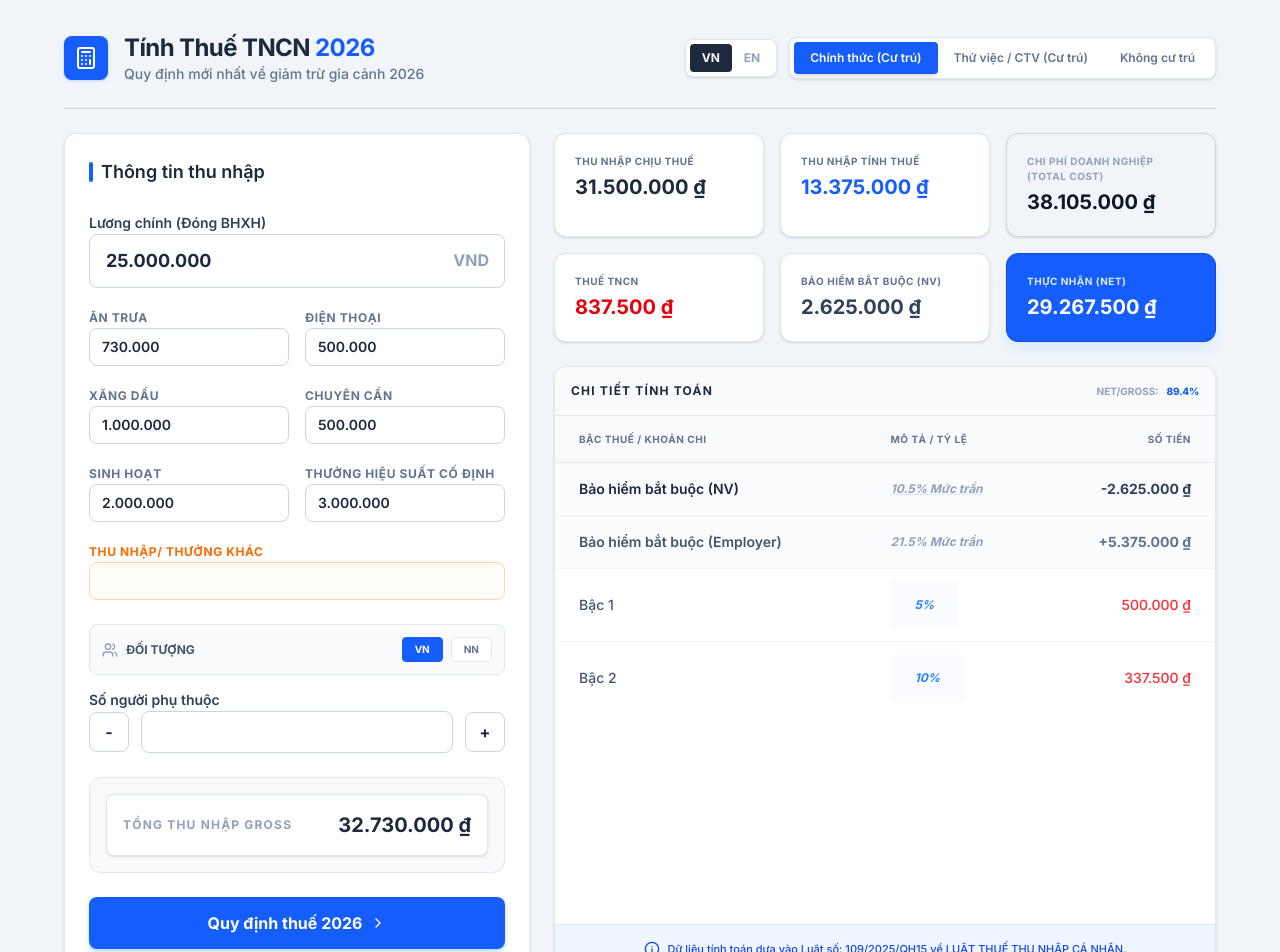
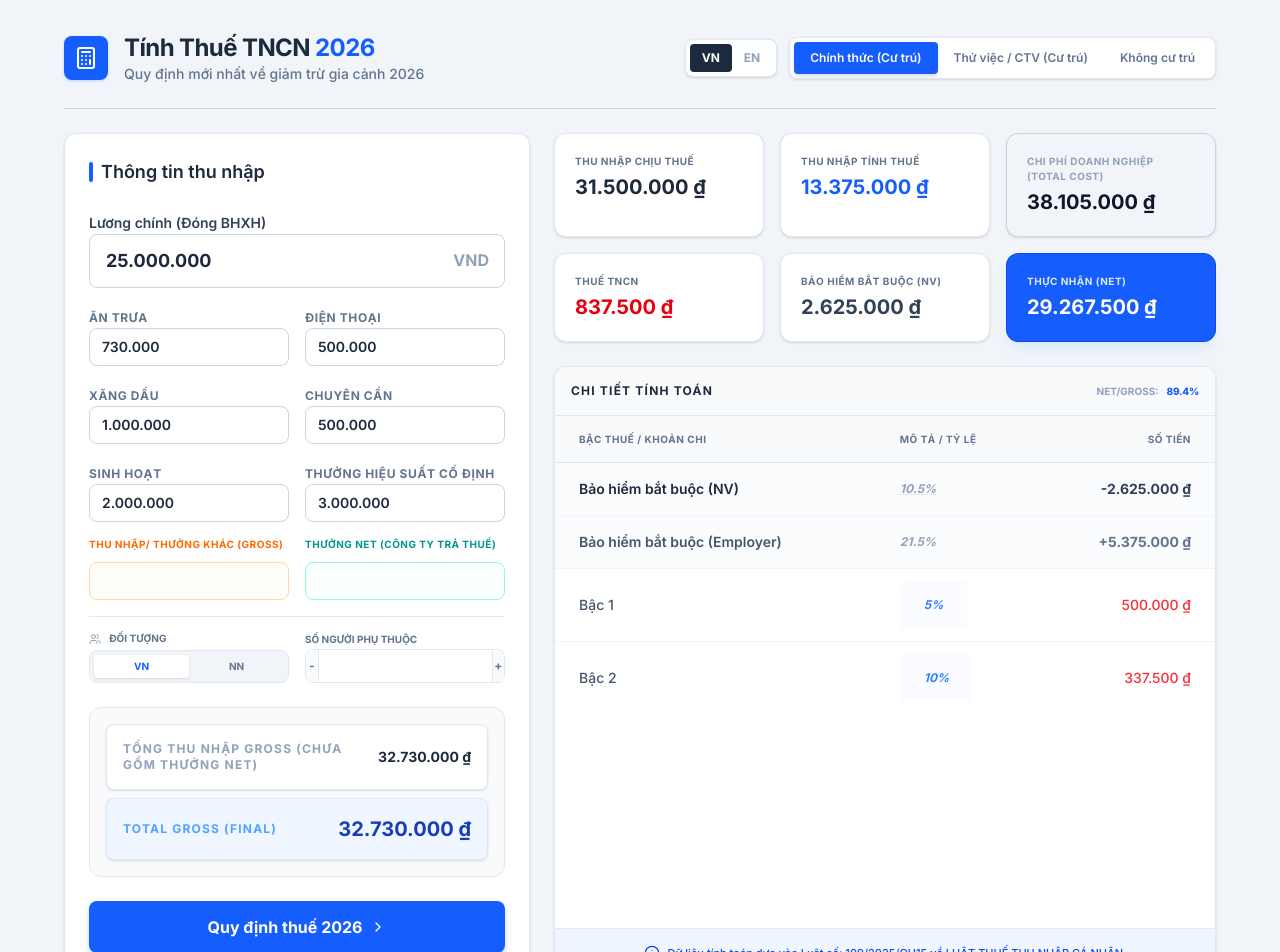
Before and after one commit to hanado-ship-it/App-testing, a React (Vite) app: page / in a window 1280 px wide. Shown: the top 952 px of the page. Built offline with nearby package versions, Linux system fonts and the light colour scheme.

Commit message:
fix: Adjust dependent deduction and clarify labels
Updates the dependent deduction constant to 6,200,000 VND and refines UI labels to more accurately reflect "gross" income and distinguish between gross income and net bonuses where the company pays the tax.

```diff
--- a/src/App.tsx
+++ b/src/App.tsx
@@ -22,7 +22,7 @@ import { motion, AnimatePresence } from "motion/react";
 
 // --- Constants (New Regulations 2026) ---
 const PERSONAL_DEDUCTION = 15500000;
-const DEPENDENT_DEDUCTION = 6600000;
+const DEPENDENT_DEDUCTION = 6200000;
 const BASIC_SALARY_BASE = 2340000;
 const MAX_SI_HI_SALARY = BASIC_SALARY_BASE * 20;
 const MAX_UI_SALARY = 4960000 * 20;
@@ -78,12 +78,13 @@ const translations = {
     attendance: "Chuyên cần",
     living: "Sinh hoạt",
     fixedPerformance: "Thưởng hiệu suất cố định",
-    otherIncome: "Thu nhập/ Thưởng khác",
+    otherIncome: "Thu nhập/ Thưởng khác (Gross)",
+    netGift: "Thưởng Net (Công ty trả thuế)",
     dependents: "Số người phụ thuộc",
     subject: "Đối tượng",
     vn: "VN",
     nn: "NN",
-    totalGross: "Tổng thu nhập Gross",
+    totalGross: "Tổng thu nhập gross (chưa gồm thưởng net)",
     ruleButton: "Quy định thuế 2026",
     taxableIncome: "Thu nhập chịu thuế",
     finalTaxableBase: "Thu nhập tính thuế",
@@ -130,12 +131,13 @@ const translations = {
     attendance: "Attendance Allowance",
     living: "Living Allowance",
     fixedPerformance: "Fixed Performance Bonus",
-    otherIncome: "Other Income/Bonus",
+    otherIncome: "Other Income (Gross)",
+    netGift: "Net Bonus (Tax-paid)",
     dependents: "Dependents",
     subject: "Nationality",
     vn: "VN",
     nn: "Foreigner",
-    totalGross: "Total Gross Salary",
+    totalGross: "Total Gross (Excl. Net Bonus)",
     ruleButton: "Tax Regulations 2026",
     taxableIncome: "Taxable Income (Gross - Exemptions)",
     finalTaxableBase: "Final Taxable Base (After Deductions)",
@@ -178,6 +180,7 @@ export default function App() {
   const [dependents, setDependents] = useState<number>(0);
   const [isForeigner, setIsForeigner] = useState<boolean>(false);
   const [otherIncome, setOtherIncome] = useState<number>(0);
+  const [netGift, setNetGift] = useState<number>(0);
   const [showExplanation, setShowExplanation] = useState(false);
 
   const formatInput = (val: number) => {
@@ -199,88 +202,131 @@ export default function App() {
     performance: 3000000
   });
 
-  const totalGross = useMemo(() => {
+  const grossUpNetToGross = (netTaxableValue: number) => {
+    if (netTaxableValue <= 0) return 0;
+    const netM = netTaxableValue / 1000000;
+    let grossM = 0;
+
+    if (netM <= 9.5) {
+      grossM = netM / 0.95;
+    } else if (netM <= 27.5) {
+      grossM = (netM - 0.5) / 0.9;
+    } else if (netM <= 51.5) {
+      grossM = (netM - 3.5) / 0.8;
+    } else if (netM <= 79.5) {
+      grossM = (netM - 9.5) / 0.7;
+    } else {
+      grossM = (netM - 14.5) / 0.65;
+    }
+
+    return grossM * 1000000;
+  };
+
+  const totalGrossManual = useMemo(() => {
     return mainSalary + Object.values(allowances).reduce((a: number, b: number) => a + b, 0) + otherIncome;
   }, [mainSalary, allowances, otherIncome]);
 
-  // --- Calculation Logic ---
   const results = useMemo(() => {
-    let si = 0, hi = 0, ui = 0, totalInsuranceEmployee = 0;
+    let incomeAfterExemptions = 0;
+    let finalTaxableBase = 0;
+    let totalInsuranceEmployee = 0;
     let employerInsurance = 0;
     let pit = 0;
-    let incomeAfterExemptions = totalGross; // This corresponds to "Thu nhập chịu thuế"
-    let finalTaxableBase = 0; // This corresponds to "Thu nhập tính thuế"
-
     const breakdown: { range: string; rate: string; amount: number }[] = [];
 
-    // 1. Calculate Exempt Income (Only for Official contract)
+    // 1. Calculate Exempt Income
     let exemptIncome = 0;
     if (contractType === ContractType.OFFICIAL_RESIDENT) {
       const exemptLunch = Math.min(allowances.lunch, 730000);
       const exemptPhone = allowances.phone;
       exemptIncome = exemptLunch + exemptPhone;
-
-      // Thu nhập chịu thuế = Total Gross - Exemptions (Other income is fully taxable)
-      incomeAfterExemptions = totalGross - exemptIncome;
     }
 
-    // 2. Insurance (Only for Official contract)
+    // 2. Base calculation (Insurance & Base TNTT Gross)
     if (contractType === ContractType.OFFICIAL_RESIDENT) {
-      const siRate = isForeigner ? SI_RATE_FOREIGN : SI_RATE_LOCAL;
-      const hiRate = isForeigner ? HI_RATE_FOREIGN : HI_RATE_LOCAL;
-      const uiRate = isForeigner ? UI_RATE_FOREIGN : UI_RATE_LOCAL;
       const erRate = isForeigner ? EMPLOYER_SI_HI_UI_RATE_FOREIGN : EMPLOYER_SI_HI_UI_RATE_LOCAL;
-
-      si = Math.min(mainSalary, MAX_SI_HI_SALARY) * siRate;
-      hi = Math.min(mainSalary, MAX_SI_HI_SALARY) * hiRate;
-      ui = Math.min(mainSalary, MAX_UI_SALARY) * uiRate;
+      const si = Math.min(mainSalary, MAX_SI_HI_SALARY) * (isForeigner ? SI_RATE_FOREIGN : SI_RATE_LOCAL);
+      const hi = Math.min(mainSalary, MAX_SI_HI_SALARY) * (isForeigner ? HI_RATE_FOREIGN : HI_RATE_LOCAL);
+      const ui = Math.min(mainSalary, MAX_UI_SALARY) * (isForeigner ? UI_RATE_FOREIGN : UI_RATE_LOCAL);
       totalInsuranceEmployee = si + hi + ui;
-
-      // Employer insurance
-      const employerSiHi = Math.min(mainSalary, MAX_SI_HI_SALARY) * (isForeigner ? 0.205 : 0.205); // Simplified below
-      // Actually per logic provided: 21.5% local, 20.5% foreign
       employerInsurance = Math.min(mainSalary, MAX_SI_HI_SALARY) * erRate;
     }
 
-    // 3. PIT Calculation
+    const totalDeduction = PERSONAL_DEDUCTION + (dependents * DEPENDENT_DEDUCTION);
+
+    // Initial taxable base (Gross) before Net Gift
+    const baseIncomeSubjectToTax = totalGrossManual - exemptIncome;
+    let initialTaxableBaseGross = 0;
     if (contractType === ContractType.OFFICIAL_RESIDENT) {
-      const totalDeduction = PERSONAL_DEDUCTION + (dependents * DEPENDENT_DEDUCTION);
-      // Thu nhập tính thuế = Thu nhập chịu thuế - Bảo hiểm - Giảm trừ gia cảnh
-      finalTaxableBase = Math.max(0, incomeAfterExemptions - totalInsuranceEmployee - totalDeduction);
+      initialTaxableBaseGross = Math.max(0, baseIncomeSubjectToTax - totalInsuranceEmployee - totalDeduction);
+    } else {
+      initialTaxableBaseGross = totalGrossManual;
+    }
 
+    // Calculate initial tax for base salary to find "Initial TNTT NET"
+    let initialTax = 0;
+    if (contractType === ContractType.OFFICIAL_RESIDENT) {
+      for (let i = 0; i < TAX_BRACKETS_2026.length; i++) {
+        const b = TAX_BRACKETS_2026[i];
+        const prevLimit = i === 0 ? 0 : TAX_BRACKETS_2026[i - 1].limit;
+        if (initialTaxableBaseGross > prevLimit) {
+          initialTax += (Math.min(initialTaxableBaseGross, b.limit) - prevLimit) * b.rate;
+        }
+      }
+    } else {
+      const rate = contractType === ContractType.CONTRACTOR_RESIDENT ? 0.1 : 0.2;
+      initialTax = initialTaxableBaseGross * rate;
+    }
+
+    const initialTaxableBaseNet = initialTaxableBaseGross - initialTax;
+
+    // 3. Gross up the combined Net
+    const targetTotalTaxableNet = initialTaxableBaseNet + netGift;
+    let totalTaxableGross = 0;
+
+    if (contractType === ContractType.OFFICIAL_RESIDENT) {
+      totalTaxableGross = grossUpNetToGross(targetTotalTaxableNet);
+    } else {
+      const flatRate = contractType === ContractType.CONTRACTOR_RESIDENT ? 0.1 : 0.2;
+      totalTaxableGross = targetTotalTaxableNet / (1 - flatRate);
+    }
+
+    // Subtract the initial gross to find how much gross for the net gift
+    const grossOfNetGift = Math.max(0, totalTaxableGross - initialTaxableBaseGross);
+
+    // Final Numbers
+    finalTaxableBase = totalTaxableGross;
+    incomeAfterExemptions = baseIncomeSubjectToTax + grossOfNetGift;
+    const trueTotalGross = totalGrossManual + grossOfNetGift;
+
+    // 4. Detailed PIT breakdown
+    if (contractType === ContractType.OFFICIAL_RESIDENT) {
       if (finalTaxableBase > 0) {
         for (let i = 0; i < TAX_BRACKETS_2026.length; i++) {
           const current = TAX_BRACKETS_2026[i];
           const prevLimit = i === 0 ? 0 : TAX_BRACKETS_2026[i - 1].limit;
-
           if (finalTaxableBase > prevLimit) {
             const amountInRange = Math.min(finalTaxableBase, current.limit) - prevLimit;
             const taxInRange = amountInRange * current.rate;
             pit += taxInRange;
-
             breakdown.push({
-              range: `${formatVND(prevLimit)} - ${current.limit === Infinity ? "Trở lên" : formatVND(current.limit)}`,
+              range: `${(prevLimit / 1000000)}M - ${current.limit === Infinity ? "++" : (current.limit / 1000000) + "M"}`,
               rate: `${(current.rate * 100).toFixed(0)}%`,
               amount: taxInRange
             });
           }
         }
       }
-    } else if (contractType === ContractType.CONTRACTOR_RESIDENT) {
-      finalTaxableBase = totalGross;
-      pit = totalGross * 0.1;
-      breakdown.push({ range: "Toàn phần", rate: "10%", amount: pit });
     } else {
-      finalTaxableBase = totalGross;
-      pit = totalGross * 0.2;
-      breakdown.push({ range: "Toàn phần", rate: "20%", amount: pit });
+      const rate = contractType === ContractType.CONTRACTOR_RESIDENT ? 0.1 : 0.2;
+      pit = finalTaxableBase * rate;
+      breakdown.push({ range: "Flat Rate", rate: `${(rate * 100).toFixed(0)}%`, amount: pit });
     }
 
-    const netSalary = totalGross - totalInsuranceEmployee - pit;
-    const employerCost = totalGross + employerInsurance;
+    const netSalary = trueTotalGross - totalInsuranceEmployee - pit;
+    const employerCost = trueTotalGross + employerInsurance;
 
     return {
-      si, hi, ui,
       totalInsuranceEmployee,
       employerInsurance,
       incomeAfterExemptions,
@@ -288,9 +334,11 @@ export default function App() {
       pit,
       netSalary,
       employerCost,
+      grossOfNetGift,
+      trueTotalGross,
       breakdown
     };
-  }, [contractType, mainSalary, totalGross, dependents, allowances, isForeigner]);
+  }, [contractType, mainSalary, totalGrossManual, netGift, dependents, allowances, isForeigner]);
 
   const handleAllowanceChange = (key: keyof typeof allowances, val: number) => {
     setAllowances(prev => ({ ...prev, [key]: val }));
@@ -437,8 +485,8 @@ export default function App() {
                       className="w-full px-3 py-2 border border-slate-300 rounded-lg text-sm font-semibold focus:ring-blue-500 transition-all"
                     />
                   </div>
-                  <div className="col-span-2 space-y-1">
-                    <label className="text-xs font-bold text-orange-500 uppercase tracking-wider">{t.otherIncome}</label>
+                  <div className="space-y-1">
+                    <label className="text-[10px] font-bold text-orange-500 uppercase tracking-wider block min-h-[20px] leading-tight">{t.otherIncome}</label>
                     <input
                       type="text"
                       value={formatInput(otherIncome)}
@@ -446,43 +494,52 @@ export default function App() {
                       className="w-full px-3 py-2 border border-orange-200 bg-orange-50/30 rounded-lg text-sm font-bold focus:ring-orange-500 transition-all"
                     />
                   </div>
+                  <div className="space-y-1">
+                    <label className="text-[10px] font-bold text-teal-600 uppercase tracking-wider block min-h-[20px] leading-tight">{t.netGift}</label>
+                    <input
+                      type="text"
+                      value={formatInput(netGift)}
+                      onChange={(e) => setNetGift(parseInput(e.target.value))}
+                      className="w-full px-3 py-2 border border-teal-200 bg-teal-50/30 rounded-lg text-sm font-bold focus:ring-teal-500 transition-all"
+                    />
+                  </div>
                 </div>
 
                 {contractType === ContractType.OFFICIAL_RESIDENT && (
-                  <div className="space-y-3 pt-2">
-                    <div className="flex items-center justify-between p-3 bg-slate-50 rounded-lg border border-slate-200">
-                      <div className="flex items-center gap-2">
-                        <Users className="w-4 h-4 text-slate-400" />
-                        <span className="text-xs font-bold text-slate-600 uppercase">{t.subject}</span>
+                  <div className="grid grid-cols-2 gap-4 items-end pt-2 border-t border-slate-200">
+                    <div className="space-y-1">
+                      <div className="flex items-center gap-2 mb-1">
+                        <Users className="w-3 h-3 text-slate-400" />
+                        <span className="text-[10px] font-bold text-slate-500 uppercase">{t.subject}</span>
                       </div>
-                      <div className="flex gap-2">
+                      <div className="flex bg-slate-100 p-1 rounded-lg border border-slate-200">
                         <button
                           onClick={() => setIsForeigner(false)}
-                          className={`px-3 py-1 text-[10px] font-bold rounded border ${!isForeigner ? 'bg-blue-600 text-white border-blue-600' : 'bg-white text-slate-500 border-slate-200'}`}
+                          className={`flex-1 py-1 text-[10px] font-bold rounded ${!isForeigner ? 'bg-white shadow-sm text-blue-600' : 'text-slate-500 hover:bg-slate-200'}`}
                         >{t.vn}</button>
                         <button
                           onClick={() => setIsForeigner(true)}
-                          className={`px-3 py-1 text-[10px] font-bold rounded border ${isForeigner ? 'bg-blue-600 text-white border-blue-600' : 'bg-white text-slate-500 border-slate-200'}`}
+                          className={`flex-1 py-1 text-[10px] font-bold rounded ${isForeigner ? 'bg-white shadow-sm text-blue-600' : 'text-slate-500 hover:bg-slate-200'}`}
                         >{t.nn}</button>
                       </div>
                     </div>
 
-                    <div className="space-y-2">
-                      <label className="text-sm font-semibold text-slate-700">{t.dependents}</label>
-                      <div className="flex items-center gap-3">
+                    <div className="space-y-1">
+                      <label className="text-[10px] font-bold text-slate-500 uppercase">{t.dependents}</label>
+                      <div className="flex items-center bg-white border border-slate-200 rounded-lg overflow-hidden h-[34px]">
                         <button
                           onClick={() => setDependents(Math.max(0, dependents - 1))}
-                          className="w-10 h-10 flex items-center justify-center border border-slate-300 rounded-lg hover:bg-slate-50 transition-colors font-bold"
+                          className="w-8 h-full flex items-center justify-center bg-slate-50 border-r border-slate-200 hover:bg-slate-100 transition-colors text-xs font-bold text-slate-500"
                         >-</button>
                         <input
                           type="text"
                           value={formatInput(dependents)}
                           onChange={(e) => setDependents(parseInput(e.target.value))}
-                          className="flex-1 text-center font-bold border border-slate-300 rounded-lg py-2"
+                          className="flex-1 text-center font-bold text-xs border-none focus:ring-0 p-0 h-full"
                         />
                         <button
                           onClick={() => setDependents(dependents + 1)}
-                          className="w-10 h-10 flex items-center justify-center border border-slate-300 rounded-lg hover:bg-slate-50 transition-colors font-bold"
+                          className="w-8 h-full flex items-center justify-center bg-slate-50 border-l border-slate-200 hover:bg-slate-100 transition-colors text-xs font-bold text-slate-500"
                         >+</button>
                       </div>
                     </div>
@@ -491,9 +548,13 @@ export default function App() {
               </div>
 
               <div className="p-4 bg-slate-50 rounded-xl border border-slate-200">
-                <div className="flex justify-between items-center bg-white p-4 rounded-lg border border-slate-200 shadow-sm">
+                <div className="flex justify-between items-center bg-white p-4 rounded-lg border border-slate-200 shadow-sm mb-2">
                   <span className="text-xs font-bold text-slate-400 uppercase tracking-widest">{t.totalGross}</span>
-                  <span className="text-xl font-bold text-slate-800">{formatVND(totalGross)}</span>
+                  <span className="text-sm font-bold text-slate-800">{formatVND(totalGrossManual)}</span>
+                </div>
+                <div className="flex justify-between items-center bg-blue-50 p-4 rounded-lg border border-blue-100 shadow-sm">
+                  <span className="text-xs font-bold text-blue-400 uppercase tracking-widest">Total Gross (Final)</span>
+                  <span className="text-xl font-bold text-blue-800">{formatVND(results.trueTotalGross)}</span>
                 </div>
               </div>
 
@@ -555,7 +616,7 @@ export default function App() {
                 <h2 className="text-xs font-bold text-slate-800 uppercase tracking-widest">{t.calcDetails}</h2>
                 <div className="flex gap-2 text-[10px] uppercase font-bold text-slate-400">
                   <span>Net/Gross:</span>
-                  <span className="text-blue-600 tracking-tight font-black">{((results.netSalary / totalGross) * 100).toFixed(1)}%</span>
+                  <span className="text-blue-600 tracking-tight font-black">{((results.netSalary / results.trueTotalGross) * 100).toFixed(1)}%</span>
                 </div>
               </div>
 
@@ -573,14 +634,21 @@ export default function App() {
                       <>
                         <tr className="bg-slate-50/50">
                           <td className="px-6 py-4 font-semibold text-slate-800 not-italic">{t.insuranceMandatory} (NV)</td>
-                          <td className="px-6 py-4 text-xs font-bold text-slate-400 underline decoration-slate-300 decoration-dotted">{isForeigner ? '9.5%' : '10.5%'} Mức trần</td>
+                          <td className="px-6 py-4 text-xs font-bold text-slate-400 underline decoration-slate-300 decoration-dotted">{isForeigner ? '9.5%' : '10.5%'}</td>
                           <td className="px-6 py-4 text-right font-bold text-slate-700 not-italic">-{formatVND(results.totalInsuranceEmployee)}</td>
                         </tr>
                         <tr className="bg-slate-100/30">
                           <td className="px-6 py-4 font-semibold text-slate-600 not-italic">{t.insuranceMandatory} (Employer)</td>
-                          <td className="px-6 py-4 text-xs font-bold text-slate-400">{isForeigner ? '20.5%' : '21.5%'} Mức trần</td>
+                          <td className="px-6 py-4 text-xs font-bold text-slate-400">{isForeigner ? '20.5%' : '21.5%'}</td>
                           <td className="px-6 py-4 text-right font-bold text-slate-500 not-italic">+{formatVND(results.employerInsurance)}</td>
                         </tr>
+                        {results.grossOfNetGift > 0 && (
+                          <tr className="bg-teal-50/50">
+                            <td className="px-6 py-4 font-semibold text-teal-800 not-italic">{t.netGift} (Gross-up)</td>
+                            <td className="px-6 py-4 text-xs font-bold text-teal-400">Net bonus: {formatVND(netGift)}</td>
+                            <td className="px-6 py-4 text-right font-bold text-teal-700 not-italic">+{formatVND(results.grossOfNetGift)}</td>
+                          </tr>
+                        )}
                       </>
                     )}
                     {results.breakdown.length > 0 ? (
@@ -646,7 +714,7 @@ export default function App() {
                   </div>
                   <div className="bg-slate-50 p-4 rounded-xl border border-slate-200">
                     <p className="text-[10px] font-bold text-slate-400 uppercase tracking-widest mb-1">{t.dependentDeduction}</p>
-                    <p className="text-lg font-bold text-slate-800 text-right">6,600,000đ</p>
+                    <p className="text-lg font-bold text-slate-800 text-right">6,200,000đ</p>
                   </div>
                 </div>
 
```
